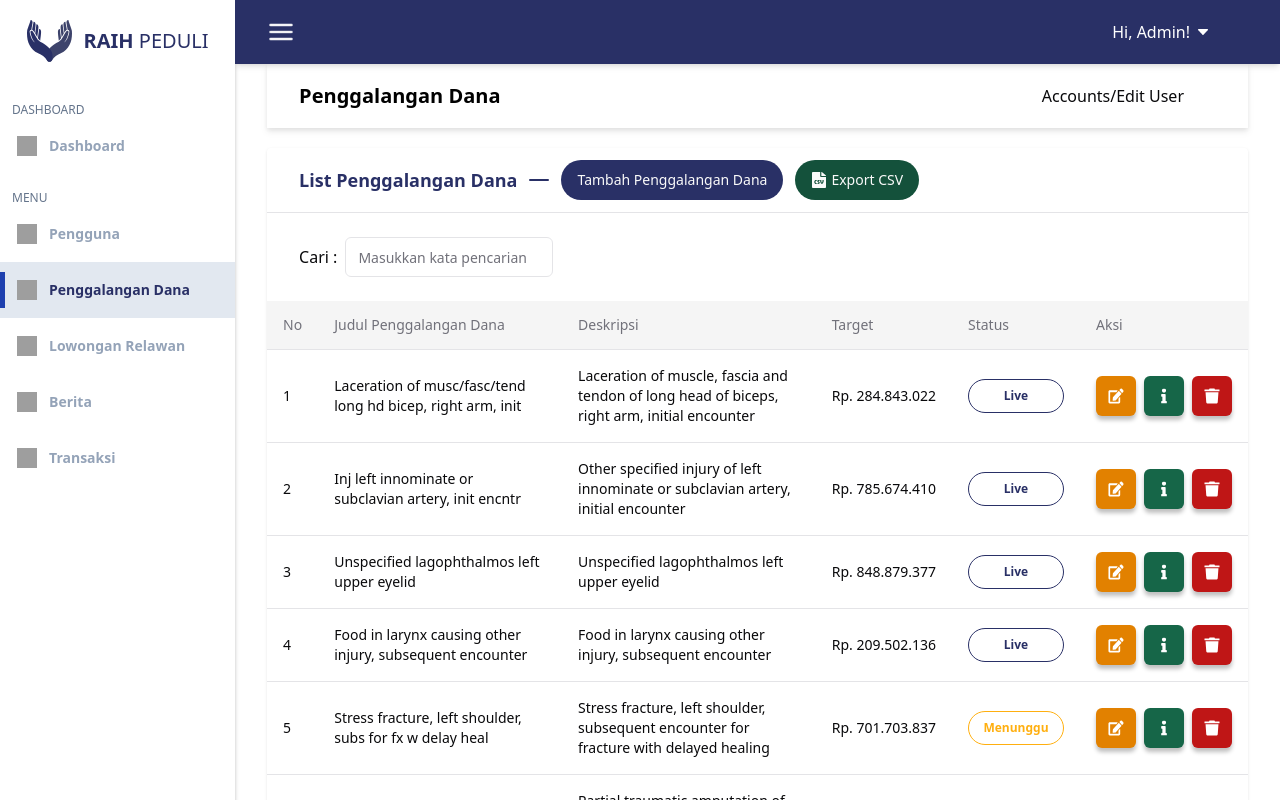
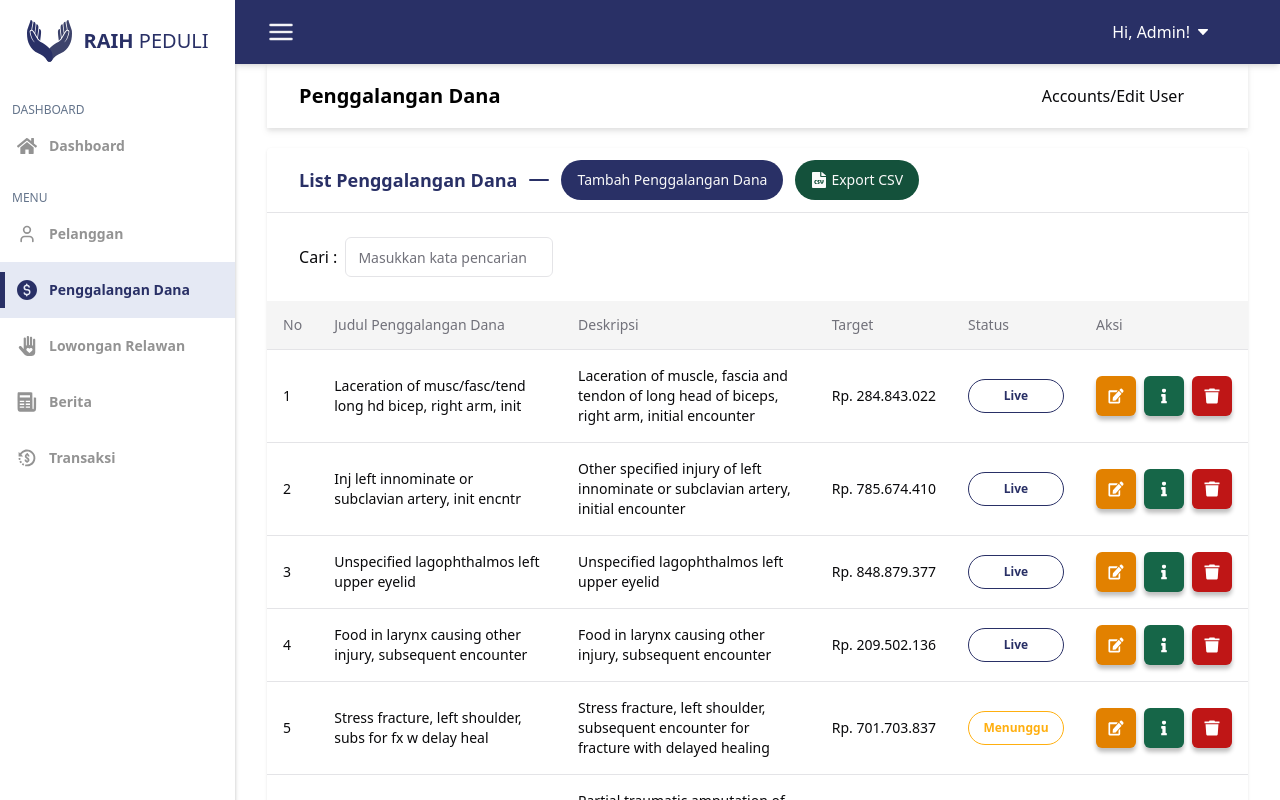
Before and after one commit to Capstone-Alterra/react-raih-peduli, a React (Vite) app: page /fundraising in a window 1280 px wide. Built offline with nearby package versions, Linux system fonts and the light colour scheme; grey boxes are pictures that could not be loaded.

Commit message:
refactor: change styling sidebar menu on active, and hover using NavLink

```diff
--- a/src/components/sidebar.jsx
+++ b/src/components/sidebar.jsx
@@ -1,54 +1,13 @@
-import { Link } from 'react-router-dom';
-import homeIcon from '@/assets/logos/home.svg';
-import userIcon from '@/assets/logos/user.svg';
-import coinIcon from '@/assets/logos/coin.svg';
-import handIcon from '@/assets/logos/hand.svg';
-import newsIcon from '@/assets/logos/news.svg';
+import { User } from 'lucide-react';
+import { NavLink } from 'react-router-dom';
+import CoinIcon from '@/assets/icons/coin';
+import HandIcon from '@/assets/icons/hand';
+import HomeIcon from '@/assets/icons/home';
+import NewsIcon from '@/assets/icons/news';
 import raihPeduliLogo from '@/assets/logos/logo.svg';
-import transactionIcon from '@/assets/logos/transaction.svg';
+import TransactionIcon from '@/assets/icons/transaction';
 
-const menu1 = [
-  {
-    link: '/dashboard',
-    icon: homeIcon,
-    desc: 'Dashboard',
-  },
-];
-
-const menu2 = [
-  {
-    link: '/user',
-    page: 'user',
-    icon: userIcon,
-    desc: 'Pengguna',
-  },
-  {
-    link: '/fundraising',
-    page: 'fundraising',
-    icon: coinIcon,
-    desc: 'Penggalangan Dana',
-  },
-  {
-    link: '/volunteer',
-    page: 'volunteer',
-    icon: handIcon,
-    desc: 'Lowongan Relawan',
-  },
-  {
-    link: '/news',
-    page: 'news',
-    icon: newsIcon,
-    desc: 'Berita',
-  },
-  {
-    link: '/transaction',
-    page: 'transaction',
-    icon: transactionIcon,
-    desc: 'Transaksi',
-  },
-];
-
-function Sidebar({ isOpen, currentPage }) {
+function Sidebar({ isOpen }) {
   return (
     <div
       style={{ boxShadow: '0px 4px 4px 0px #00000040' }}
@@ -70,54 +29,184 @@ function Sidebar({ isOpen, currentPage }) {
           <p className={`text-slate-500 text-xs font-medium ms-3 ${!isOpen && 'hidden'}`}>
             DASHBOARD
           </p>
-          {menu1.map((menu, index) => (
-            <Link
-              key={index}
-              to={menu.link}
-              className="text-slate-400 text-sm cursor-pointer h-14 flex hover:bg-slate-200"
-            >
+          <NavLink
+            to="/dashboard"
+            className={({ isActive }) =>
+              `text-slate-400 text-sm cursor-pointer h-14 flex hover:bg-slate-200 ${
+                isActive ? 'bg-[#E5E9F4]' : ''
+              }`
+            }
+          >
+            {({ isActive }) => (
               <div
                 className={`flex w-full py-2 self-center gap-3 border-l-[5px] ${
-                  currentPage === 'dashboard' ? 'border-blue-800' : 'border-white'
+                  isActive ? 'border-[#293066]' : 'border-transparent'
                 } ${!isOpen ? 'justify-center' : 'gap-2'}`}
               >
-                <img src={menu.icon} className={`w-5 h-5 ${isOpen ? 'ms-3' : 'ms-[-5px]'}`} />
+                <HomeIcon
+                  className={`w-5 h-5 ${isOpen ? 'ms-3' : 'ms-[-5px]'} ${
+                    isActive ? 'text-[#293066]' : 'text-[#4B4B4B99]'
+                  }`}
+                />
                 <span
-                  className={`font-bold whitespace-nowrap  ${!isOpen && 'hidden'} duration-200`}
+                  className={`font-bold whitespace-nowrap ${!isOpen && 'hidden'} ${
+                    isActive ? 'text-[#293066]' : 'text-[#4B4B4B99]'
+                  }`}
                 >
-                  {menu.desc}
+                  Dashboard
                 </span>
               </div>
-            </Link>
-          ))}
+            )}
+          </NavLink>
         </li>
 
         <li>
           <p className={`text-slate-500 text-xs font-medium ms-3 ${!isOpen && 'hidden'}`}>MENU</p>
-          {menu2.map((menu, index) => (
-            <Link
-              key={index}
-              to={menu.link}
-              className={`text-slate-400 text-sm cursor-pointer h-14 flex hover:bg-slate-200 ${
-                currentPage === menu.page && 'bg-slate-200'
-              }`}
-            >
+          <NavLink
+            to="/user"
+            className={({ isActive }) =>
+              `text-slate-400 text-sm cursor-pointer h-14 flex hover:bg-slate-200 ${
+                isActive ? 'bg-[#E5E9F4]' : ''
+              }`
+            }
+          >
+            {({ isActive }) => (
               <div
                 className={`flex w-full py-2 self-center gap-3 border-l-[5px] ${
-                  currentPage === menu.page ? 'border-blue-800' : 'border-white'
+                  isActive ? 'border-[#293066]' : 'border-transparent'
                 } ${!isOpen ? 'justify-center' : 'gap-2'}`}
               >
-                <img src={menu.icon} className={`w-5 h-5 ${isOpen ? 'ms-3' : 'ms-[-5px]'}`} />
+                <User
+                  className={`w-5 h-5 ${isOpen ? 'ms-3' : 'ms-[-5px]'} ${
+                    isActive ? 'text-[#293066]' : 'text-[#4B4B4B99]'
+                  }`}
+                />
                 <span
                   className={`font-bold whitespace-nowrap ${!isOpen && 'hidden'} ${
-                    currentPage === menu.page ? 'text-[#293066]' : ''
+                    isActive ? 'text-[#293066]' : 'text-[#4B4B4B99]'
                   }`}
                 >
-                  {menu.desc}
+                  Pelanggan
                 </span>
               </div>
-            </Link>
-          ))}
+            )}
+          </NavLink>
+          <NavLink
+            to="/fundraising"
+            className={({ isActive }) =>
+              `text-slate-400 text-sm cursor-pointer h-14 flex hover:bg-slate-200 ${
+                isActive ? 'bg-[#E5E9F4]' : ''
+              }`
+            }
+          >
+            {({ isActive }) => (
+              <div
+                className={`flex w-full py-2 self-center gap-3 border-l-[5px] ${
+                  isActive ? 'border-[#293066]' : 'border-transparent'
+                } ${!isOpen ? 'justify-center' : 'gap-2'}`}
+              >
+                <CoinIcon
+                  className={`w-5 h-5 ${isOpen ? 'ms-3' : 'ms-[-5px]'} ${
+                    isActive ? 'text-[#293066]' : 'text-[#4B4B4B99]'
+                  }`}
+                />
+                <span
+                  className={`font-bold whitespace-nowrap ${!isOpen && 'hidden'} ${
+                    isActive ? 'text-[#293066]' : 'text-[#4B4B4B99]'
+                  }`}
+                >
+                  Penggalangan Dana
+                </span>
+              </div>
+            )}
+          </NavLink>
+          <NavLink
+            to="/volunteer"
+            className={({ isActive }) =>
+              `text-slate-400 text-sm cursor-pointer h-14 flex hover:bg-slate-200 ${
+                isActive ? 'bg-[#E5E9F4]' : ''
+              }`
+            }
+          >
+            {({ isActive }) => (
+              <div
+                className={`flex w-full py-2 self-center gap-3 border-l-[5px] ${
+                  isActive ? 'border-[#293066]' : 'border-transparent'
+                } ${!isOpen ? 'justify-center' : 'gap-2'}`}
+              >
+                <HandIcon
+                  className={`w-5 h-5 ${isOpen ? 'ms-3' : 'ms-[-5px]'} ${
+                    isActive ? 'text-[#293066]' : 'text-[#4B4B4B99]'
+                  }`}
+                />
+                <span
+                  className={`font-bold whitespace-nowrap ${!isOpen && 'hidden'} ${
+                    isActive ? 'text-[#293066]' : 'text-[#4B4B4B99]'
+                  }`}
+                >
+                  Lowongan Relawan
+                </span>
+              </div>
+            )}
+          </NavLink>
+          <NavLink
+            to="/news"
+            className={({ isActive }) =>
+              `text-slate-400 text-sm cursor-pointer h-14 flex hover:bg-slate-200 ${
+                isActive ? 'bg-[#E5E9F4]' : ''
+              }`
+            }
+          >
+            {({ isActive }) => (
+              <div
+                className={`flex w-full py-2 self-center gap-3 border-l-[5px] ${
+                  isActive ? 'border-[#293066]' : 'border-transparent'
+                } ${!isOpen ? 'justify-center' : 'gap-2'}`}
+              >
+                <NewsIcon
+                  className={`w-5 h-5 ${isOpen ? 'ms-3' : 'ms-[-5px]'} ${
+                    isActive ? 'text-[#293066]' : 'text-[#4B4B4B99]'
+                  }`}
+                />
+                <span
+                  className={`font-bold whitespace-nowrap ${!isOpen && 'hidden'} ${
+                    isActive ? 'text-[#293066]' : 'text-[#4B4B4B99]'
+                  }`}
+                >
+                  Berita
+                </span>
+              </div>
+            )}
+          </NavLink>
+          <NavLink
+            to="/transaction"
+            className={({ isActive }) =>
+              `text-slate-400 text-sm cursor-pointer h-14 flex hover:bg-slate-200 ${
+                isActive ? 'bg-[#E5E9F4]' : ''
+              }`
+            }
+          >
+            {({ isActive }) => (
+              <div
+                className={`flex w-full py-2 self-center gap-3 border-l-[5px] ${
+                  isActive ? 'border-[#293066]' : 'border-transparent'
+                } ${!isOpen ? 'justify-center' : 'gap-2'}`}
+              >
+                <TransactionIcon
+                  className={`w-5 h-5 ${isOpen ? 'ms-3' : 'ms-[-5px]'} ${
+                    isActive ? 'text-[#293066]' : 'text-[#4B4B4B99]'
+                  }`}
+                />
+                <span
+                  className={`font-bold whitespace-nowrap ${!isOpen && 'hidden'} ${
+                    isActive ? 'text-[#293066]' : 'text-[#4B4B4B99]'
+                  }`}
+                >
+                  Transaksi
+                </span>
+              </div>
+            )}
+          </NavLink>
         </li>
       </ul>
     </div>
```
